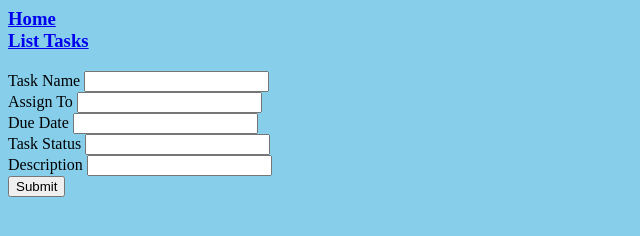
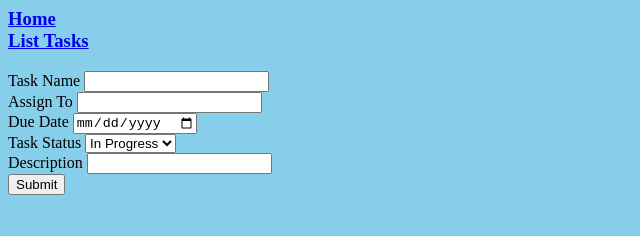
Before and after one commit to weishien/week6lab, a website: page public/newTask.html in a window 1280 px wide. Shown: the whole page, without its empty margins (0-640 px from the left). Drawn offline with Linux system fonts and the light colour scheme; files that its build step writes are made by us from their sources.

Commit message:
store incoming task to database

```diff
--- a/app.js
+++ b/app.js
@@ -58,10 +58,8 @@ app.get('/newTask', function(req,res) {
 // listen to action '/incomingTask'
 // catch data input by clients and return static list task page
 app.post('/incomingTask', function(req,res) {
-    console.log(req.body);
-    db.push(req.body);
-    // console.log(db);
-    res.render(viewPaths + '/listTasks.html', { task : db });
+    col.insertOne(req.body);
+    res.redirect('/')
 });
 
 app.listen(8080);
--- a/public/newTask.html
+++ b/public/newTask.html
@@ -11,10 +11,13 @@
         <p>
             <form action="incomingTask" method = "POST">
                 Task Name <input type="text" name = 'taskName' /> <br>
-                Assign To <input type="text" name = 'taskName' /> <br>
-                Due Date <input type="number" name = 'taskName' /> <br>
-                Task Status <input type="text" name = 'taskDue' /> <br>
-                Description <input type="text" name = 'taskDesc' /> <br>
+                Assign To <input type="text" name = 'assignTo' /> <br>
+                Due Date <input type="date" name = 'dueDate' /> <br>
+                Task Status <select name="taskStatus" id="">
+                    <option value="In Progress"> In Progress </option>
+                    <option value="Complete"> Complete </option>
+                </select> <br>
+                Description <input type="text" name = 'description' /> <br>
                 <button>Submit</button>
             </form>
         </p>
```
